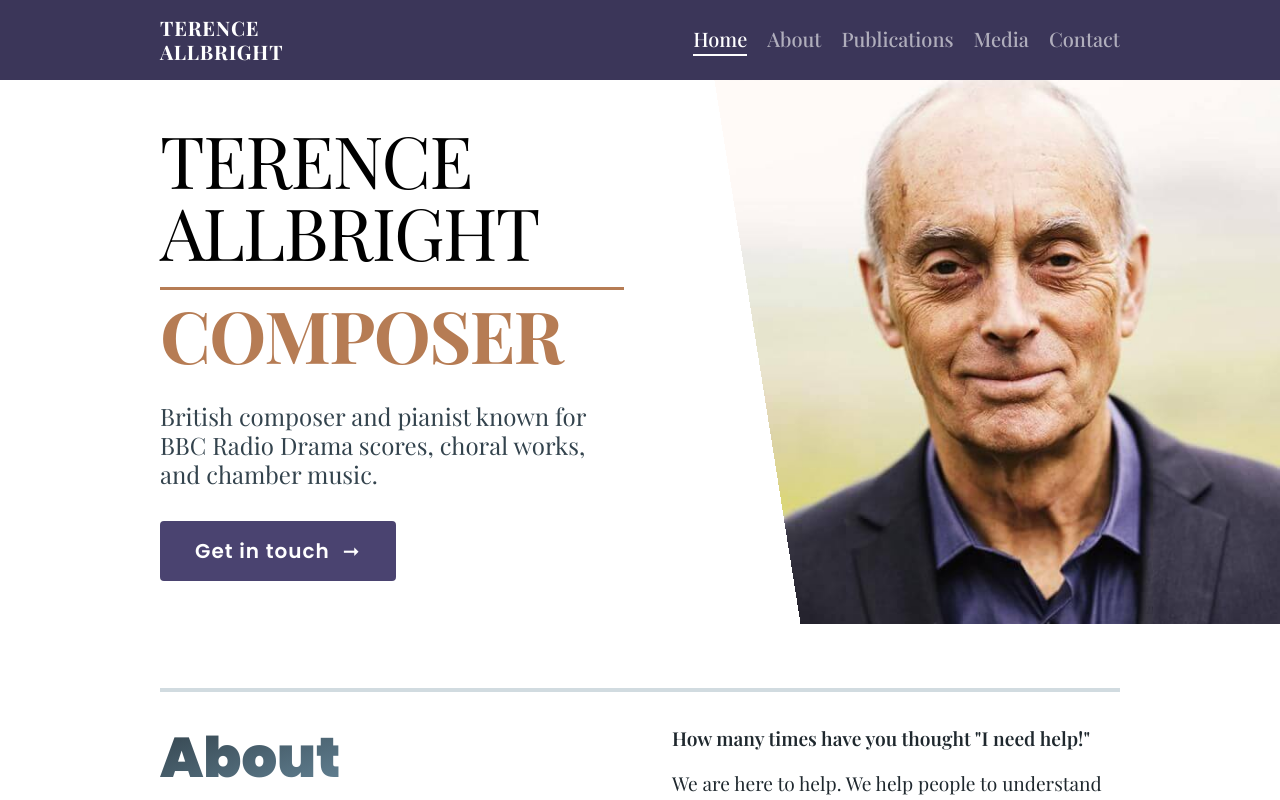
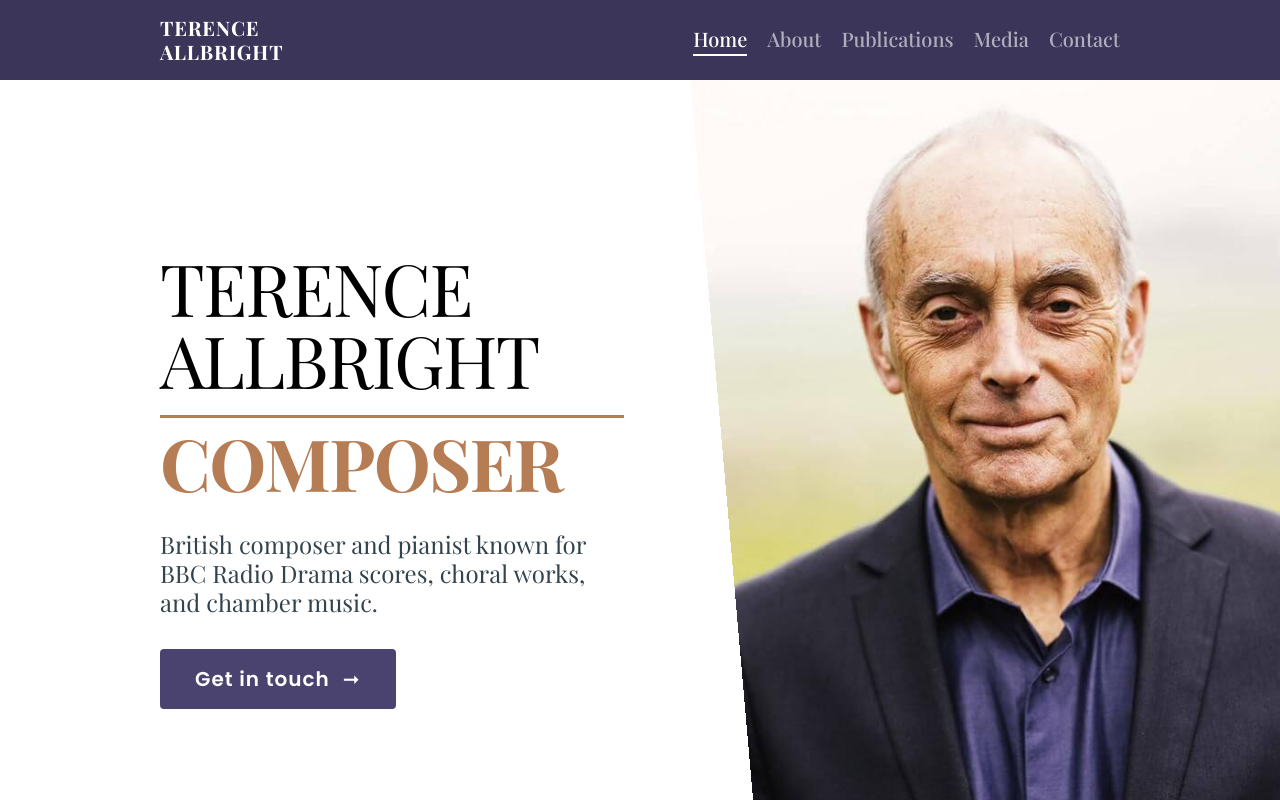
Before and after one commit to Black-and-White-Web-Development/terence-allbright-composer, a React (Vite) app: page / in a window 1280 px wide. Shown: the top 800 px of the page. Built offline with nearby package versions, Linux system fonts and the light colour scheme; a web font is replaced by a local one.

Commit message:
Feat: apply padding equal to appromate nav bar height to the first sibling of `.nav-wrapper`

```diff
--- a/src/components/Hero/Hero.scss
+++ b/src/components/Hero/Hero.scss
@@ -4,8 +4,8 @@
 	--navigation-height: 80px;
 
 	&__image-container {
-		--overlay-angle: 81deg;
-		--percentage: 20%;
+		--overlay-angle: 85deg;
+		--percentage: 15%;
 		--image-overlay: linear-gradient(
 			var(--overlay-angle),
 			var(--background-primary) var(--percentage),
@@ -13,9 +13,9 @@
 		);
 		--cover-image: url("/src/assets/images/terence-allbright-01-mobile.jpg");
 
-		min-height: 600px;
+		min-height: min(50vh, 400px);
 		background-image: var(--cover-image);
-		background-position: center;
+		background-position: center 25%;
 		background-repeat: no-repeat;
 		background-size: cover;
 
@@ -27,21 +27,18 @@
 		}
 
 		@include u.breakpoint(large) {
+			min-height: 800px;
 			background-image: var(--image-overlay), var(--cover-image);
-			background-position: top center;
 		}
 	}
 
 	&__content {
-		--content-padding: 32px;
-
 		display: flex;
 		flex-direction: column;
 		justify-content: center;
 		gap: u.rem(32);
 
-		padding-top: calc(var(--navigation-height) + var(--content-padding));
-		padding-bottom: var(--content-padding);
+		padding-block: 32px;
 
 		@include u.breakpoint(medium) {
 			min-height: 60vh;
--- a/src/components/Navigation/DesktopNav.scss
+++ b/src/components/Navigation/DesktopNav.scss
@@ -6,6 +6,12 @@
 	width: 100vw;
 
 	background-color: var(--cl-primary-shade);
+
+	& + * {
+		--nav-height: clamp(70px, 3.28125rem + 2.5vw, 80px);
+
+		padding-top: var(--nav-height);
+	}
 }
 
 .nav {
```
